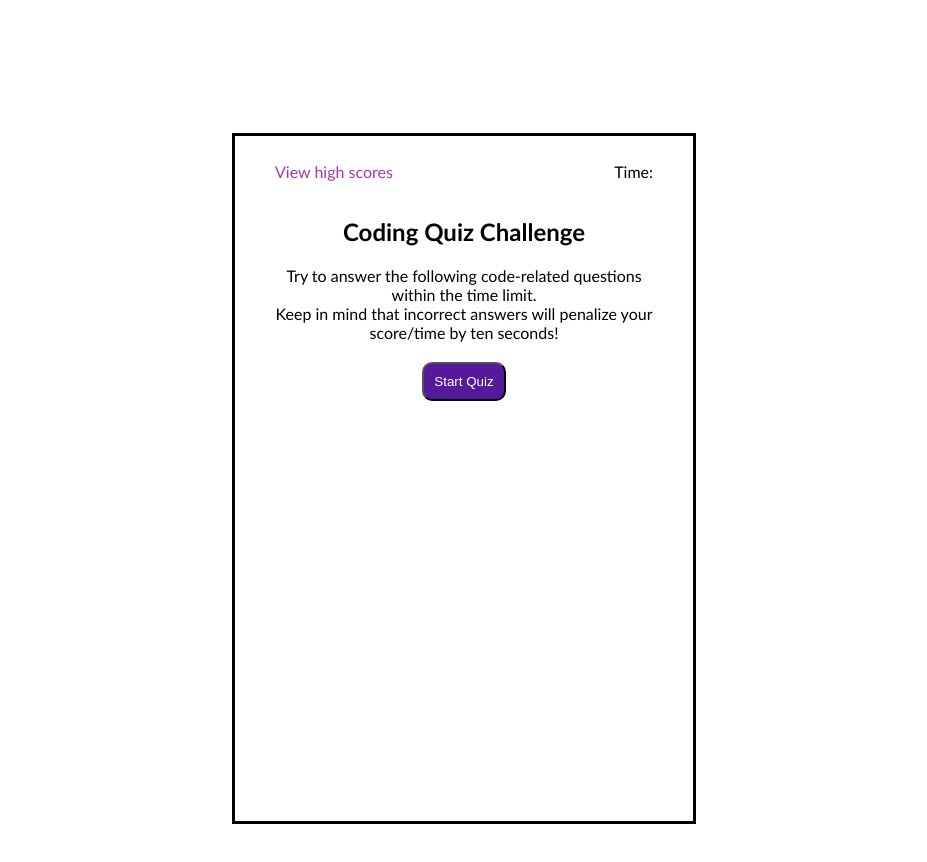
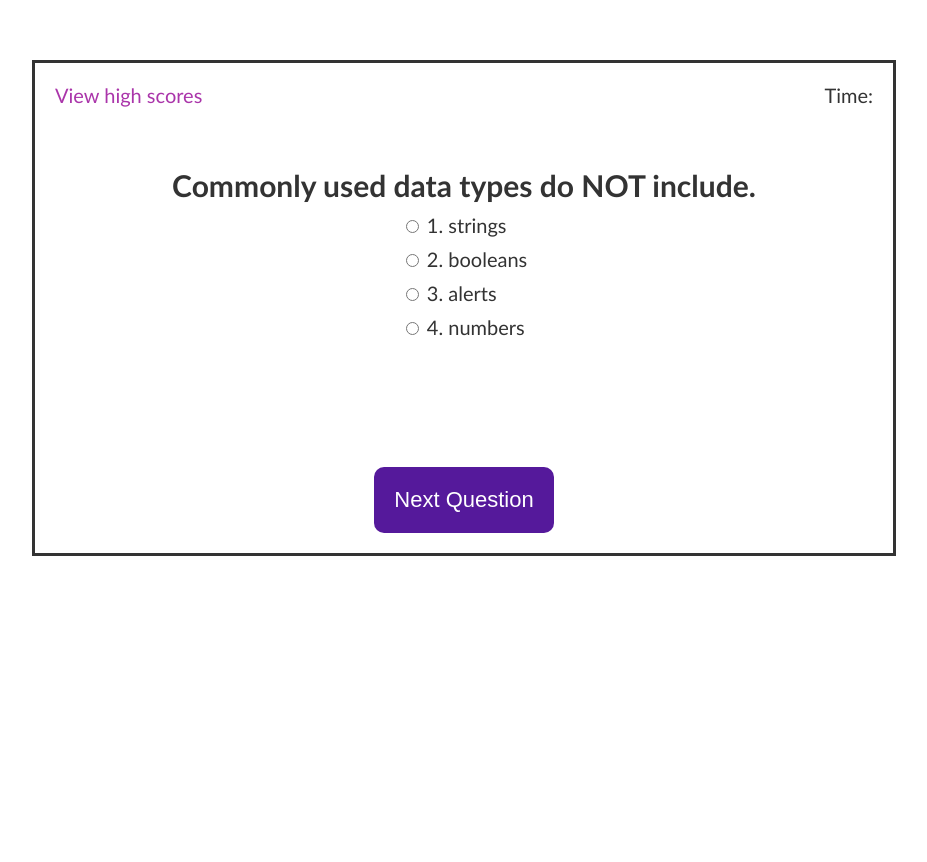
Before and after one commit to horsfalm/week4-challenge, a plain HTML site: page index.html in a window 1280 px wide. Both pictures are taken after a click on the button "Start Quiz". Shown: the whole page, without its empty margins (176-1103 px from the left). After the commit the page ends 800 px from the top, so only its background shows below. Drawn offline with Linux system fonts and the light colour scheme.

Commit message:
add pagination and scores

```diff
--- a/assets/css/style.css
+++ b/assets/css/style.css
@@ -1,54 +1,82 @@
-body {
+body{
+	font-size: 20px;
 	font-family:'Gill Sans', 'Gill Sans MT', Calibri, 'Trebuchet MS', sans-serif;
-    padding: 100px;
+	color: #333;
+  font-weight: 300;
+  text-align: center;
 }
-
-body h1 {
+h1{
   font-weight: bold;
-}
-
-#quiz-wrapper {
-    display: flex;
-    justify-content: space-between;
-}
-
-#welcome-body {
   text-align: center;
 }
 
-.quiz-perimeter {
-    border-style: solid;
-    margin: 25px 300px;
-    padding: 10px 40px 400px 40px;
+.nav-button{
+    display: none;
 }
 
-.quiz-questions {
+.question{
+  font-size: 30px;
+  margin-bottom: 10px;
+  font-weight: bold;
+}
+.answers {
+  margin-bottom: 20px;
   text-align: left;
-    padding: 40px;
+  display: inline-block;
 }
-
-.quiz-response {
-    margin: 20px;
-    padding: 10px;
+.answers label{
+  display: block;
+  margin-bottom: 10px;
+}
+button{
+  font-family: 'Work Sans', sans-serif;
+	font-size: 22px;
+	background-color: rgb(85, 25, 155);
 	color: white;
-    background-color: rgb(85, 25, 155);
+	border: 0px;
 	border-radius: 10px;
+	padding: 20px;
+	cursor: pointer;
+	margin-bottom: 20px;
 }
-
-.quiz-response:hover {
+button:hover{
 	background-color: rgb(170, 53, 170);
 }
 
-#start-quiz {
-    margin: 20px;
-    padding: 10px;
-    color: white;
-    background-color: rgb(85, 25, 155);
-    border-radius: 10px;
+
+#start-quiz{
+    margin-top: 30px;
 }
 
-#start-quiz:hover {
-    background-color: rgb(170, 53, 170);
+
+.slide{
+  position: absolute;
+  left: 0px;
+  top: 0px;
+  width: 100%;
+  z-index: 1;
+  opacity: 0;
+  transition: opacity 0.5s;
+}
+.active-slide{
+  opacity: 1;
+  z-index: 2;
+}
+.quiz-container{
+  position: relative;
+  height: 300px;
+  margin-top: 40px;
+}
+
+.quiz-perimeter{
+    border-style: solid;
+    margin: 60px 200px;
+}
+
+#quiz-wrapper{
+    display: flex;
+    justify-content: space-between;
+    padding: 0 20px;
 }
 
 #high-scores {
--- a/assets/js/script.js
+++ b/assets/js/script.js
@@ -1,33 +1,189 @@
 var buttonEl = document.querySelector("#start-quiz");
 var newPageEl = document.querySelector("#welcome-body");
 
+var createPageHandler = function() {
+    newPageEl.replaceWith("");
+    }
+buttonEl.addEventListener("click",createPageHandler);
 
-var createPageHandler1 = function() {
-    var qA = document.createElement("h1");
-    qA.className = "quiz-questions";
-    qA.textContent = "Commonly used data types do NOT include:";
-    var responseA1 = document.createElement("button");
-    responseA1.className = "quiz-response";
-    responseA1.textContent = "1. strings";
-    var responseA2 = document.createElement("button");
-    responseA2.className = "quiz-response";
-    responseA2.textContent = "2. booleans";
-    var responseA3 = document.createElement("button");
-    responseA3.className = "quiz-response";
-    responseA3.textContent = "3. alerts";
-    var responseA4 = document.createElement("button");
-    responseA4.className = "quiz-response";
-    responseA4.textContent = "4. numbers";
-    newPageEl.replaceWith(qA, responseA1, responseA2, responseA3, responseA4);
+
+function startQuiz(){
+    (function(){
+
+    // Functions
+    function buildQuiz(){
+      // variable to store the HTML output
+      const output = [];
+
+      // for each question...
+      myQuestions.forEach(
+        (currentQuestion, questionNumber) => {
+
+          // variable to store the list of possible answers
+          const answers = [];
+
+          // and for each available answer...
+          for(number in currentQuestion.answers){
+
+            // ...add an HTML radio button
+            answers.push(
+              `<label>
+                <input type="radio" name="question${questionNumber}" value="${number}">
+                ${number}.
+                ${currentQuestion.answers[number]}
+              </label>`
+            );
+          }
+
+          // add this question and its answers to the output
+          output.push(
+            `<div class="slide">
+              <div class="question"> ${currentQuestion.question} </div>
+              <div class="answers"> ${answers.join("")} </div>
+            </div>`
+          );
+        }
+      );
+
+      // finally combine our output list into one string of HTML and put it on the page
+      quizContainer.innerHTML = output.join('');
     }
-    if (responseA3.clicked == false) {
-        var createPageHandler2 = function() {
-        var qB = document.createElement("h1");
-        qB.className = "quiz-questions";
-        qB.textContent = "The condition in an if/else statement is enclosed with ______."
-        newPageEl.replaceWith(qB);
+
+    function showResults(){
+
+      // gather answer containers from our quiz
+      const answerContainers = quizContainer.querySelectorAll('.answers');
+
+      // keep track of user's answers
+      let numCorrect = 0;
+
+      // for each question...
+      myQuestions.forEach( (currentQuestion, questionNumber) => {
+
+        // find selected answer
+        const answerContainer = answerContainers[questionNumber];
+        const selector = `input[name=question${questionNumber}]:checked`;
+        const userAnswer = (answerContainer.querySelector(selector) || {}).value;
+
+        // if answer is correct
+        if(userAnswer === currentQuestion.correctAnswer){
+          // add to the number of correct answers
+          numCorrect++;
+
+          // color the answers green
+          answerContainers[questionNumber].style.color = 'lightgreen';
         }
-        buttonEl.addEventListener("click", createPageHandler2);
-};
+        // if answer is wrong or blank
+        else{
+          // color the answers red
+          answerContainers[questionNumber].style.color = 'red';
+        }
+      });
 
-buttonEl.addEventListener("click", createPageHandler1);
+      // show number of correct answers out of total
+      resultsContainer.innerHTML = `${numCorrect} out of ${myQuestions.length}`;
+    }
+
+    function showSlide(n) {
+      slides[currentSlide].classList.remove('active-slide');
+      slides[n].classList.add('active-slide');
+      currentSlide = n;
+      if(currentSlide === 0){
+        previousButton.style.display = 'none';
+      }
+      else{
+        previousButton.style.display = 'inline-block';
+      }
+      if(currentSlide === slides.length-1){
+        nextButton.style.display = 'none';
+        submitButton.style.display = 'inline-block';
+      }
+      else{
+        nextButton.style.display = 'inline-block';
+        submitButton.style.display = 'none';
+      }
+    }
+
+    function showNextSlide() {
+      showSlide(currentSlide + 1);
+    }
+
+    function showPreviousSlide() {
+      showSlide(currentSlide - 1);
+    }
+
+    // Variables
+    const quizContainer = document.getElementById('quiz');
+    const resultsContainer = document.getElementById('results');
+    const submitButton = document.getElementById('submit');
+    const myQuestions = [
+        {
+          question: "Commonly used data types do NOT include.",
+          answers: {
+            1: "strings",
+            2: "booleans",
+            3: "alerts",
+            4: "numbers"
+          },
+          correctAnswer: "3"
+        },
+        {
+          question: "The condition in an if/else statement is enclosed with _____.",
+          answers: {
+            1: "quotes",
+            2: "curly brackets",
+            3: "parantheses",
+            4: "square brackets"
+          },
+          correctAnswer: "3"
+        },
+        {
+          question: "Arrays in JavaScript can be used to store _____.",
+          answers: {
+            1: "strings and numbers",
+            2: "other arrays",
+            3: "booleans",
+            4: "all of the above"
+          },
+          correctAnswer: "4"
+        },
+        {
+          question: "String values must be enclosed within _____ when being assigned to variables.",
+          answers: {
+            1: "commas",
+            2: "curly brackets",
+            3: "quotes",
+            4: "parantheses"
+        },
+          correctAnswer: "3"
+        },
+        {
+          question: "A very useful tool during development and debugging for printing content to the debugger.",
+          answers: {
+            1: "JavaScript",
+            2: "terminal/git bash",
+            3: "for loops",
+            4: "console.log"
+        },
+          correctAnswer: "4"
+      }
+      ];
+
+    // Kick things off
+    buildQuiz();
+
+    // Pagination
+    const previousButton = document.getElementById("previous");
+    const nextButton = document.getElementById("next");
+    const slides = document.querySelectorAll(".slide");
+    let currentSlide = 0;
+
+    // Show the first slide
+    showSlide(currentSlide);
+
+    // Event listeners
+    submitButton.addEventListener('click', showResults);
+    previousButton.addEventListener("click", showPreviousSlide);
+    nextButton.addEventListener("click", showNextSlide);
+  })();
+}
--- a/index.html
+++ b/index.html
@@ -8,20 +8,25 @@
     <title>Code Quiz</title>
   </head>
   <body>
-    <header></header>
     <section class=quiz-perimeter>
         <div id=quiz-wrapper>
             <p id=high-scores>View high scores</p>
             <p id=timer>Time:</p>
         </div>
-        <div id=quiz-display>
-            <div id=welcome-body>
-                <h1>Coding Quiz Challenge</h1>
-                <div>Try to answer the following code-related questions within the time limit.<br />Keep in mind that incorrect answers will penalize your score/time by ten seconds!</div>
-                <button type="submit" id=start-quiz>Start Quiz</button>
-            </div>
+        <div id=welcome-body>
+            <h1>Coding Quiz Challenge</h1>
+            <div>Try to answer the following code-related questions within the time limit.<br />Keep in mind that incorrect answers will penalize your score/time by ten seconds!</div>
+            <button type="submit" id=start-quiz onclick="startQuiz()
+            ">Start Quiz</button>
         </div>
-    </section>
+        <div class="quiz-container">
+            <div id="quiz"></div>
+        </div>
+        <button id="previous" class=nav-button>Previous Question</button>
+        <button id="next" class=nav-button>Next Question</button>
+        <button id="submit" class=nav-button>Submit Quiz</button>
+        <div id="results"></div>
+      </section>
     <script src="./assets/js/script.js"></script>
   </body>
 </html>
```
Lines whose indentation alone changed are shown as unchanged.
